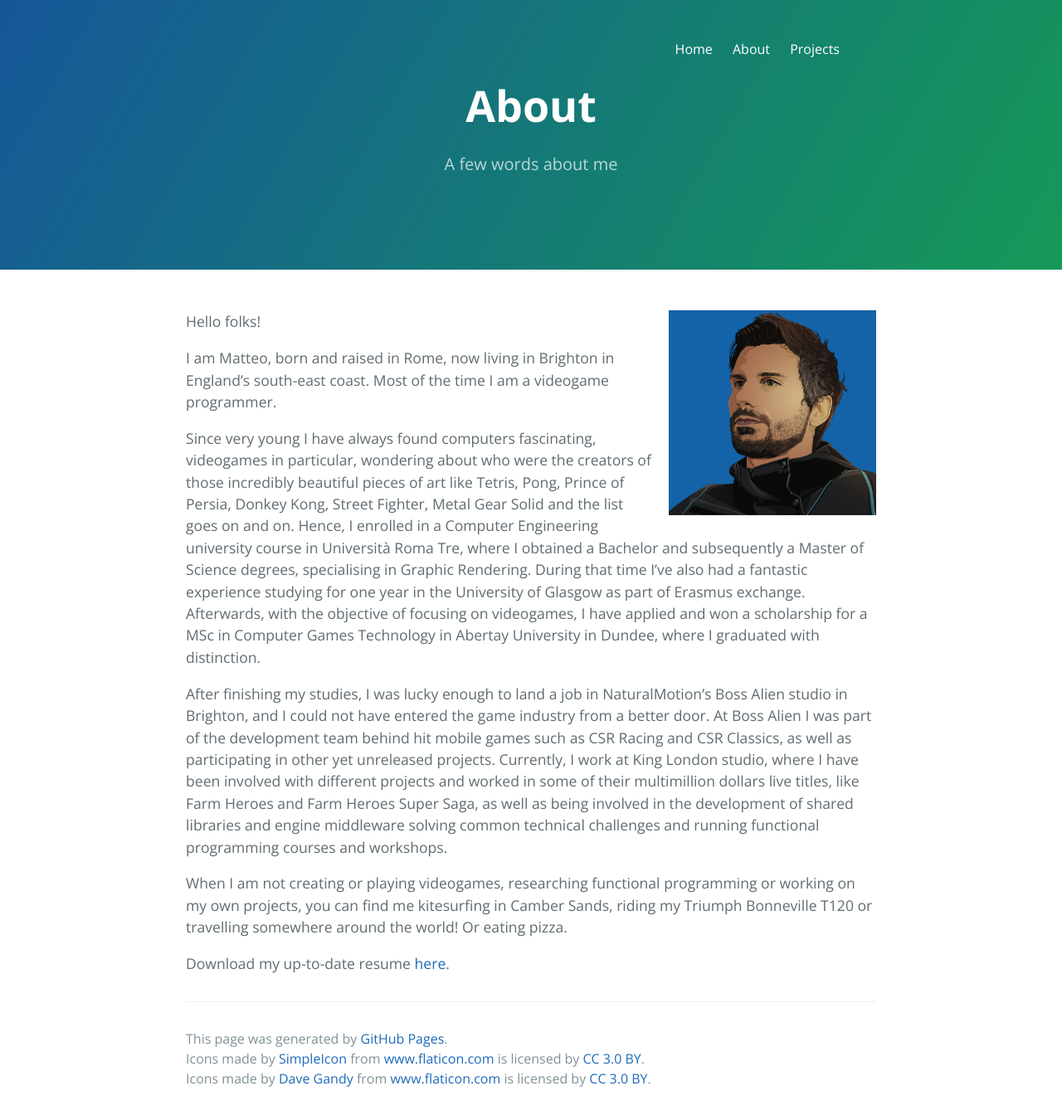
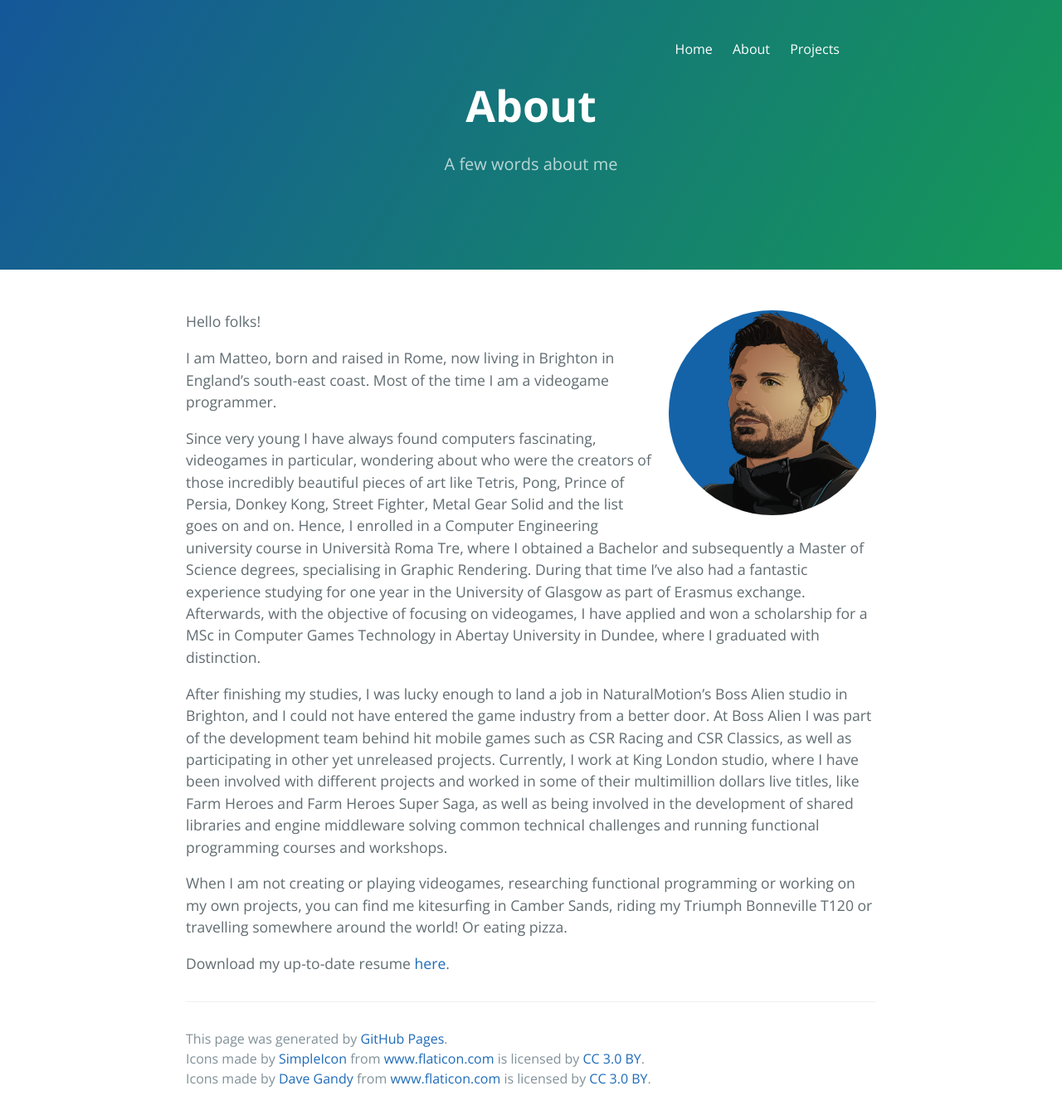
Before and after one commit to matteomeli/matteomeli.github.io, a Jekyll site: the page built from about.md, in a window 1280 px wide. Shown: the whole page at 83% size. Built offline with Jekyll 4.4.1, drawn with Linux system fonts in a browser that asks for light colours.

Commit message:
Make about image circled

```diff
--- a/_sass/blog/_base.scss
+++ b/_sass/blog/_base.scss
@@ -29,7 +29,8 @@
   clear: both;
 }
 
-.image-right {
+.about-image {
   float: right;
   margin-left: 1em;
+  border-radius: 50%;
 }
--- a/about.md
+++ b/about.md
@@ -5,7 +5,7 @@ tagline: A few words about me
 permalink: /about.html
 ---
 
-![](images/Boss_Alien_Matteo.jpg){:.image-right :height="250px" width="250px"}
+![](images/Boss_Alien_Matteo.jpg){:.about-image :height="250px" width="250px"}
 
 Hello folks!
 
```
